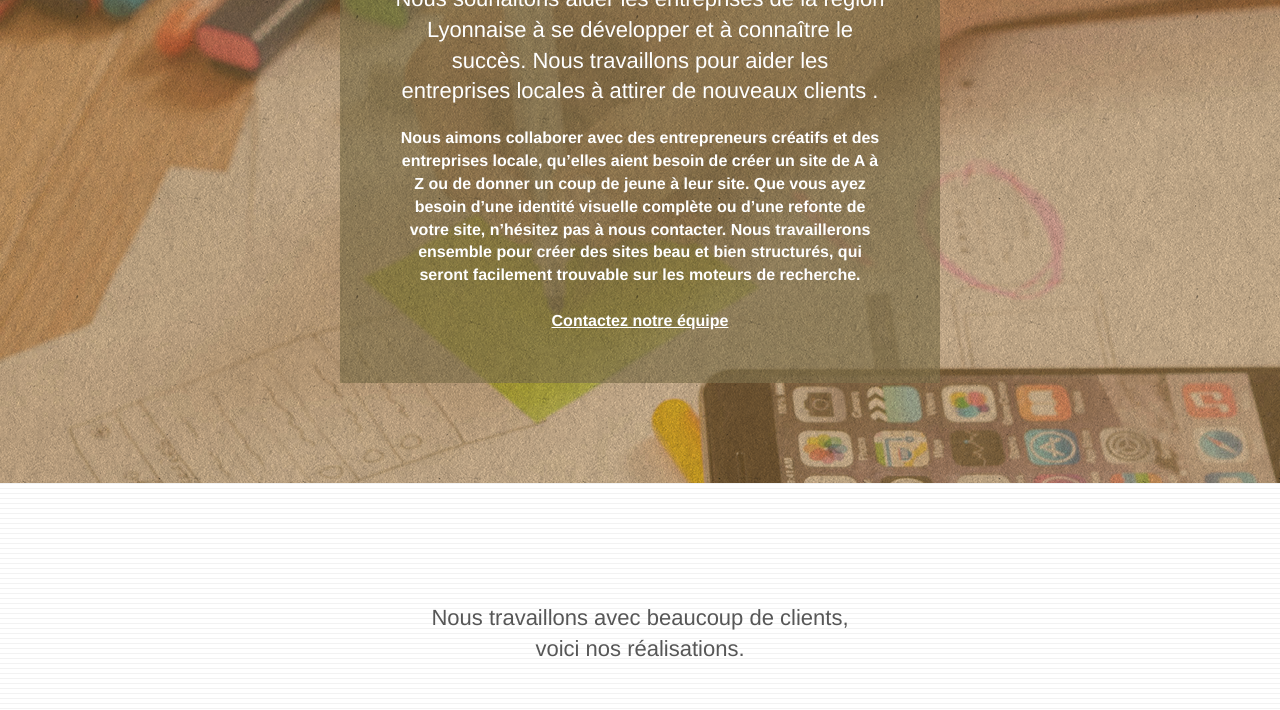
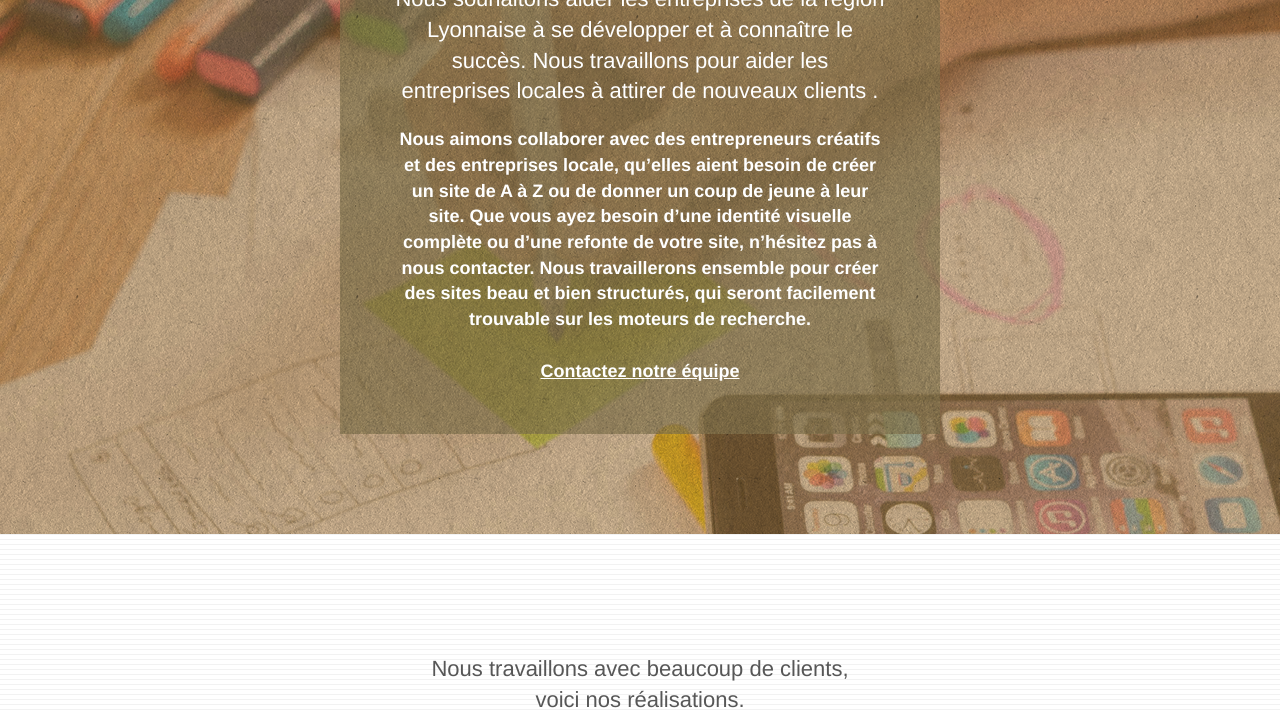
Before and after one commit to ericdesroches/P4_02_code_source_OPTIMISE, a plain HTML site: page index.html in a window 1280 px wide. Shown: the part 1340-2050 px from the top of the page. Drawn offline with Linux system fonts and the light colour scheme.

Commit message:
Update style.css

```diff
--- a/style.css
+++ b/style.css
@@ -737,7 +737,7 @@ h4 {
 
 .white {
     color: #FFFFFF!important;
-    font-size: medium;
+    font-size: large;
     font-weight: bold;
 }
 
```
